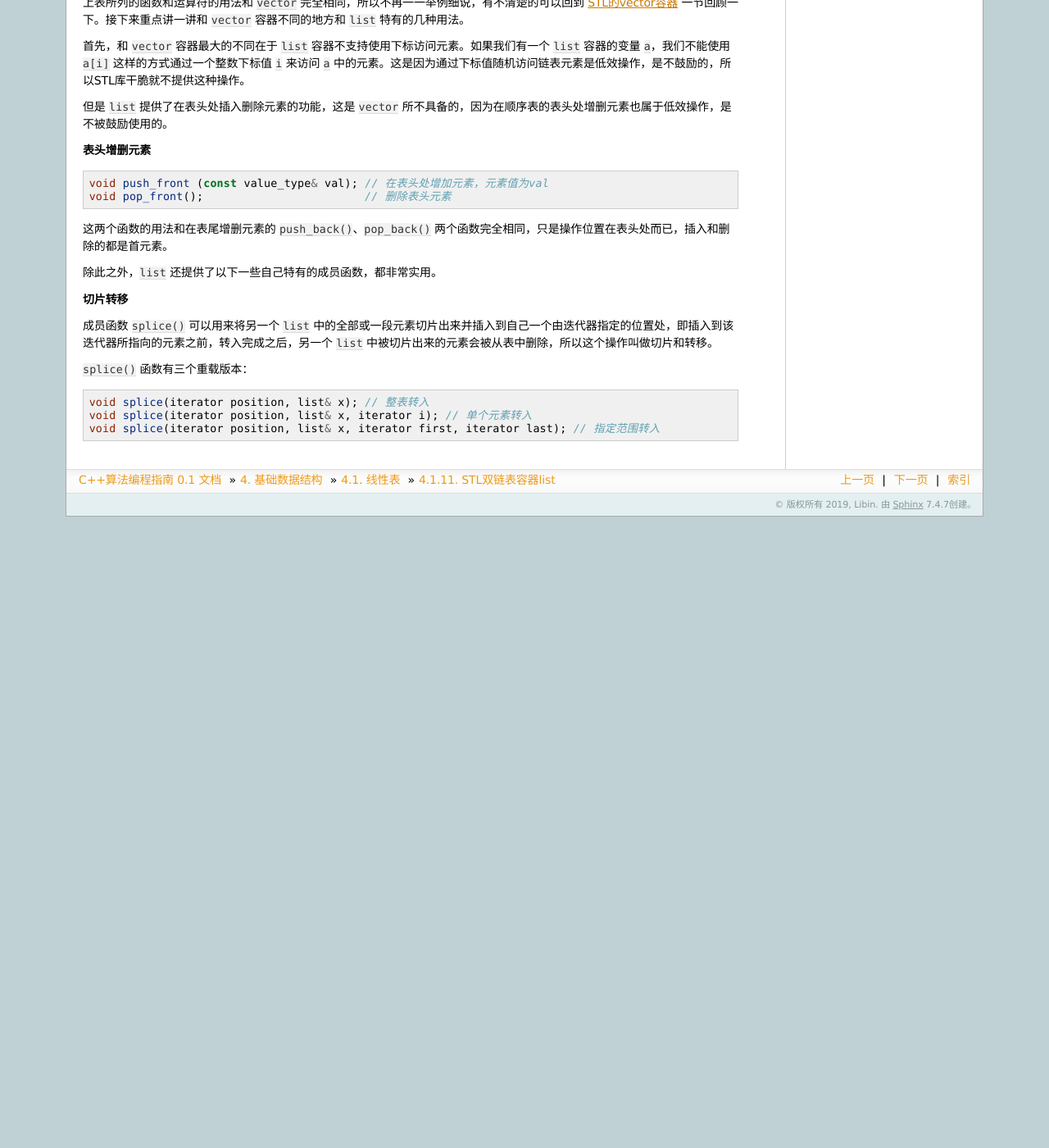
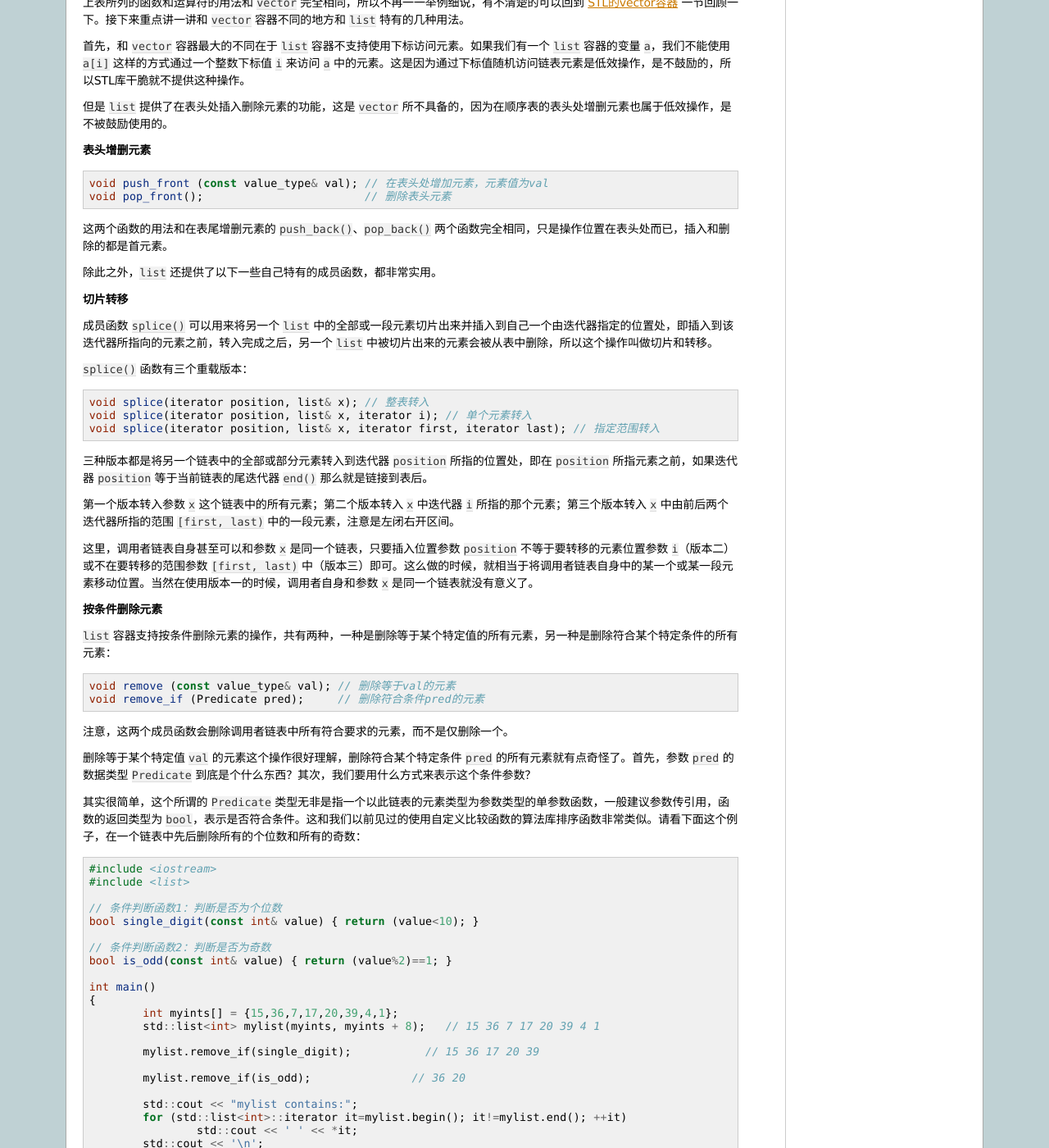
Before and after one commit to majorli/algo_guide, a Sphinx documentation site: the page built from source/ch03/sec01/31B_linkedlist_5.rst, in a window 1280 px wide and 1400 px high, scrolled down 626 px. Shown: the whole window at 82% size. Built offline with Sphinx 7.4.7, drawn with Linux system fonts in a browser that asks for light colours; before the commit the page ends 1256 px from its top, so only the background shows below that; some of the changed text lies outside the part shown.

Commit message:
20200601_2328draft_31B_writing

```diff
--- a/source/ch03/sec01/31B_linkedlist_5.rst
+++ b/source/ch03/sec01/31B_linkedlist_5.rst
@@ -71,3 +71,105 @@
    void splice(iterator position, list& x); // 整表转入
    void splice(iterator position, list& x, iterator i); // 单个元素转入
    void splice(iterator position, list& x, iterator first, iterator last); // 指定范围转入
+
+三种版本都是将另一个链表中的全部或部分元素转入到迭代器 ``position`` 所指的位置处，即在 ``position`` 所指元素之前，如果迭代器 ``position`` 等于当前链表的尾迭代器 ``end()`` 那么就是链接到表后。
+
+第一个版本转入参数 ``x`` 这个链表中的所有元素；第二个版本转入 ``x`` 中迭代器 ``i`` 所指的那个元素；第三个版本转入 ``x`` 中由前后两个迭代器所指的范围 ``[first, last)`` 中的一段元素，注意是左闭右开区间。
+
+这里，调用者链表自身甚至可以和参数 ``x`` 是同一个链表，只要插入位置参数 ``position`` 不等于要转移的元素位置参数 ``i``\ （版本二）或不在要转移的范围参数 ``[first, last)`` 中（版本三）即可。这么做的时候，就相当于将调用者链表自身中的某一个或某一段元素移动位置。当然在使用版本一的时候，调用者自身和参数 ``x`` 是同一个链表就没有意义了。
+
+**按条件删除元素**
+
+``list`` 容器支持按条件删除元素的操作，共有两种，一种是删除等于某个特定值的所有元素，另一种是删除符合某个特定条件的所有元素：
+
+.. code-block:: c++
+
+   void remove (const value_type& val); // 删除等于val的元素
+   void remove_if (Predicate pred);     // 删除符合条件pred的元素
+
+注意，这两个成员函数会删除调用者链表中所有符合要求的元素，而不是仅删除一个。
+
+删除等于某个特定值 ``val`` 的元素这个操作很好理解，删除符合某个特定条件 ``pred`` 的所有元素就有点奇怪了。首先，参数 ``pred`` 的数据类型 ``Predicate`` 到底是个什么东西？其次，我们要用什么方式来表示这个条件参数？
+
+其实很简单，这个所谓的 ``Predicate`` 类型无非是指一个以此链表的元素类型为参数类型的单参数函数，一般建议参数传引用，函数的返回类型为 ``bool``\ ，表示是否符合条件。这和我们以前见过的使用自定义比较函数的算法库排序函数非常类似。请看下面这个例子，在一个链表中先后删除所有的个位数和所有的奇数：
+
+.. code-block:: c++
+
+   #include <iostream>
+   #include <list>
+
+   // 条件判断函数1：判断是否为个位数
+   bool single_digit(const int& value) { return (value<10); }
+
+   // 条件判断函数2：判断是否为奇数
+   bool is_odd(const int& value) { return (value%2)==1; }
+
+   int main()
+   {
+           int myints[] = {15,36,7,17,20,39,4,1};
+           std::list<int> mylist(myints, myints + 8);   // 15 36 7 17 20 39 4 1
+
+           mylist.remove_if(single_digit);           // 15 36 17 20 39
+
+           mylist.remove_if(is_odd);               // 36 20
+
+           std::cout << "mylist contains:";
+           for (std::list<int>::iterator it=mylist.begin(); it!=mylist.end(); ++it)
+                   std::cout << ' ' << *it;
+           std::cout << '\n';
+
+           return 0;
+   }
+
+运行后的输出为：
+
+.. code-block:: none
+
+   mylist contains: 36 20
+
+**单值化**
+
+所谓单值化就是指删除具有相同值的元素，只保留其中一个。链表的成员函数 ``unique()`` 实现单值化操作，具有两个版本：
+
+.. code-block:: c++
+
+   void unique();
+   void unique(BinaryPredicate binary_pred);
+
+第一个版本没有任何参数，单纯地用默认方式比较两个元素的值是否相等，因此需要元素的数据类型支持相等比较运算 ``==``\ 。例如所有内置数据类型、所有的自定义结构类型、C++ string和所有的STL容器都支持 ``==`` 运算。
+
+第二个版本需要提供一个自定义的相等比较函数，用来支持具有某些特殊规则的相等比较。事实上，和 ``remove_if()`` 函数的条件函数类似，这里的参数 ``BinaryPredicate binary_pred`` 实际上也就是一个返回类型为 ``bool`` 的函数，不同的是它需要接收两个与链表元素同类型的参数。
+
+例如我们用一个自定义结构 ``Point`` 来表示平面上的点，结构中保存点的横纵两个坐标值，我们定义一个链表 ``points`` 并随后在其中存放了多个点。
+
+.. code-block:: c++
+
+   struct Point {
+           double x, y;
+   };
+
+   list<Point> points;
+
+现在我们要对 ``points`` 中的点进行去重处理，规则是所有到原点距离相等的点视为相等。我们知道，自定义结构的 ``==`` 运算是比较所有成员变量的值，如果都相等就认为相等。所以我们如果单纯地调用 ``points.unique()`` 来进行去重将会去除所有完全相同的重复点，而不是到原点距离相等的点。这里我们就要用到自定义的等值判断函数了，利用勾股定理很容易写出判断两个点到原点的距离是否相等的判断函数：
+
+.. code-block:: c++
+
+   bool same_dist(Point &p1, Point &p2) // 判断距离相等不需要开根号出来哦
+   {
+           return p1.x * p1.x + p1.y * p1.y == p2.x * p2.x + p2.y * p2.y;
+   }
+
+   points.unique(same_dist); // 等距去重
+
+但是要千万注意，\ ``unique()`` 函数的单值化去重规则是：:emphasis:`每一个元素仅和它的前驱进行比较`\ 。这就意味着，如果等值元素不是全部紧挨着连在一起的，就不能被正确的单值化！
+
+.. warning::
+
+   使用 ``unique()`` 函数进行单值化处理，链表本身必须是有序的，或至少所有等值元素都是排列在一起的！对乱序的链表调用 ``unique()`` 函数毫无意义！
+
+   若使用自定义等值规则判断函数的，那么链表本身也必须是按照这个自定义的比较规则有序的，或能确保所有会被判断为等值的元素都排列在一起。
+
+**归并**
+
+
+**排序**
```
